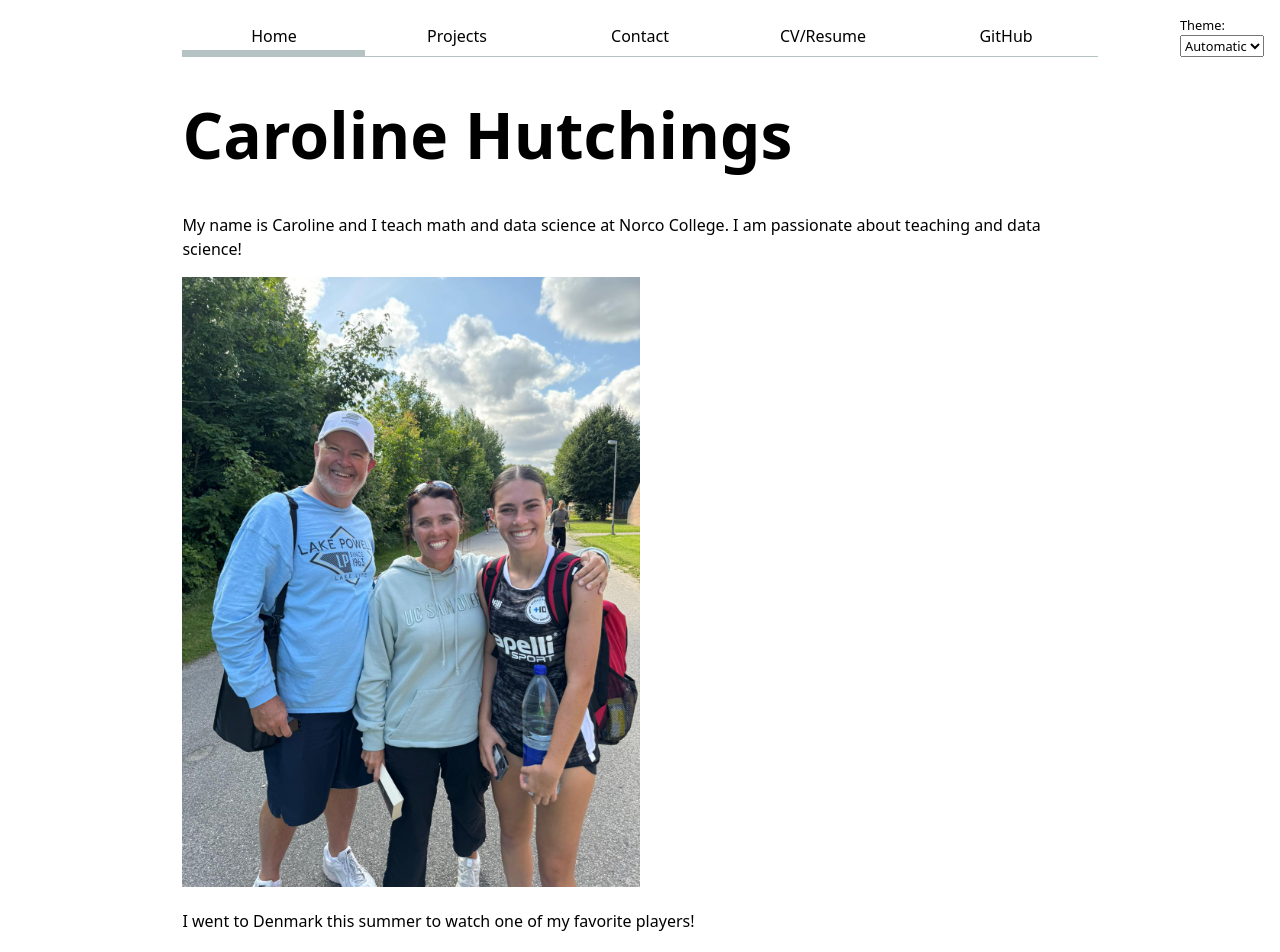
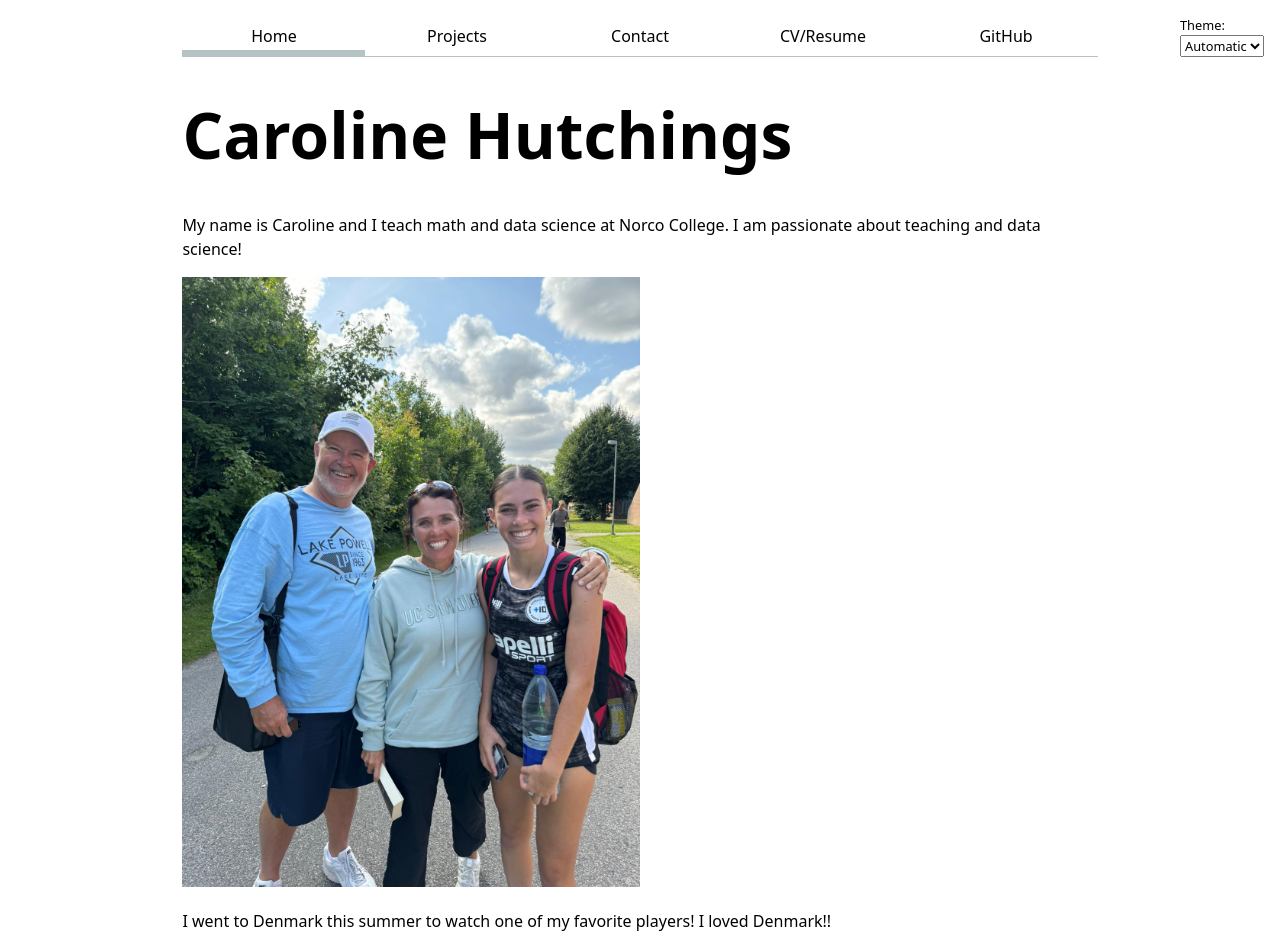
Before and after one commit to c-hutchings-Norco/my-portfolio, a SvelteKit app: page / in a window 1280 px wide. Shown: the top 952 px of the page. Built offline with nearby package versions, Linux system fonts and the light colour scheme.

Commit message:
Update +page.svelte

```diff
--- a/src/routes/+page.svelte
+++ b/src/routes/+page.svelte
@@ -5,5 +5,5 @@
         class="fit-picture"
         src="/images/Denmark.jpg"
         alt="Caroline Hutchings with family in Denmark">
-    <p>I went to Denmark this summer to watch one of my favorite players!</p>
+    <p>I went to Denmark this summer to watch one of my favorite players! I loved Denmark!!</p>
 </main>
```
